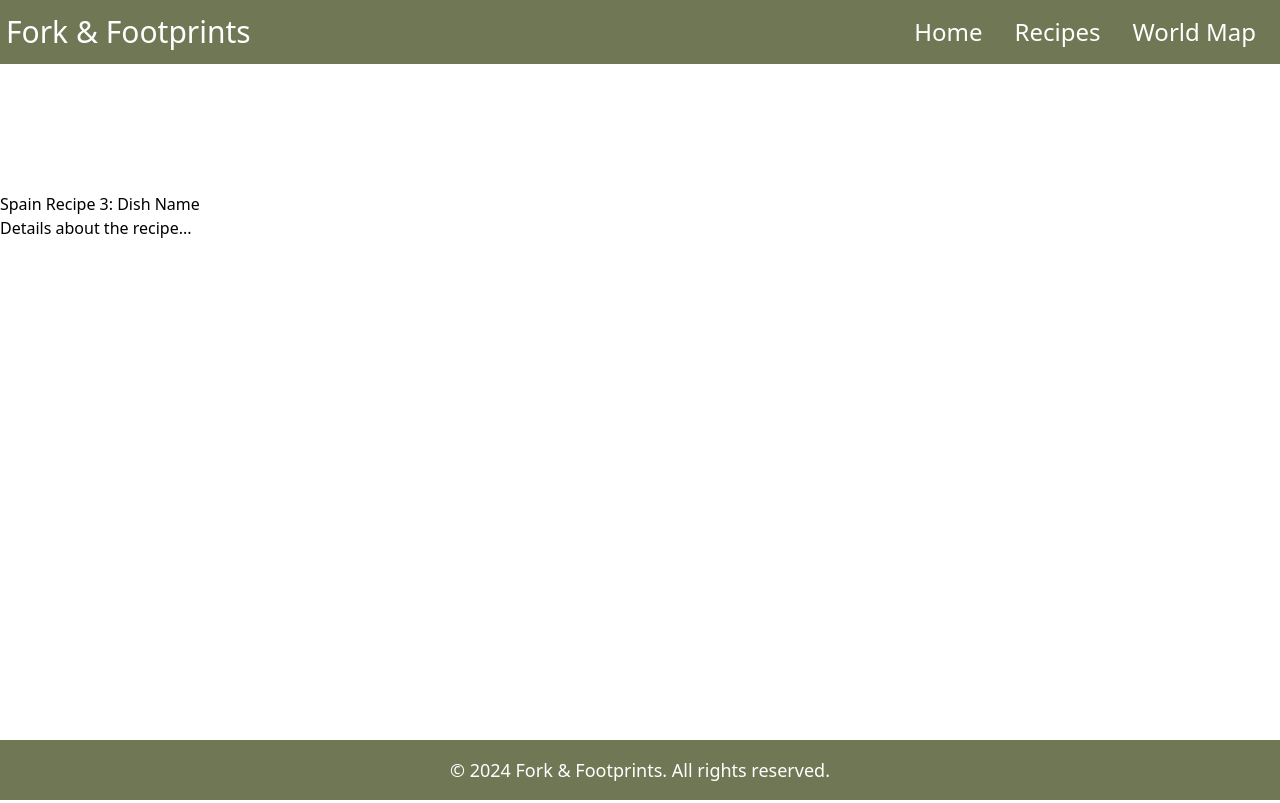
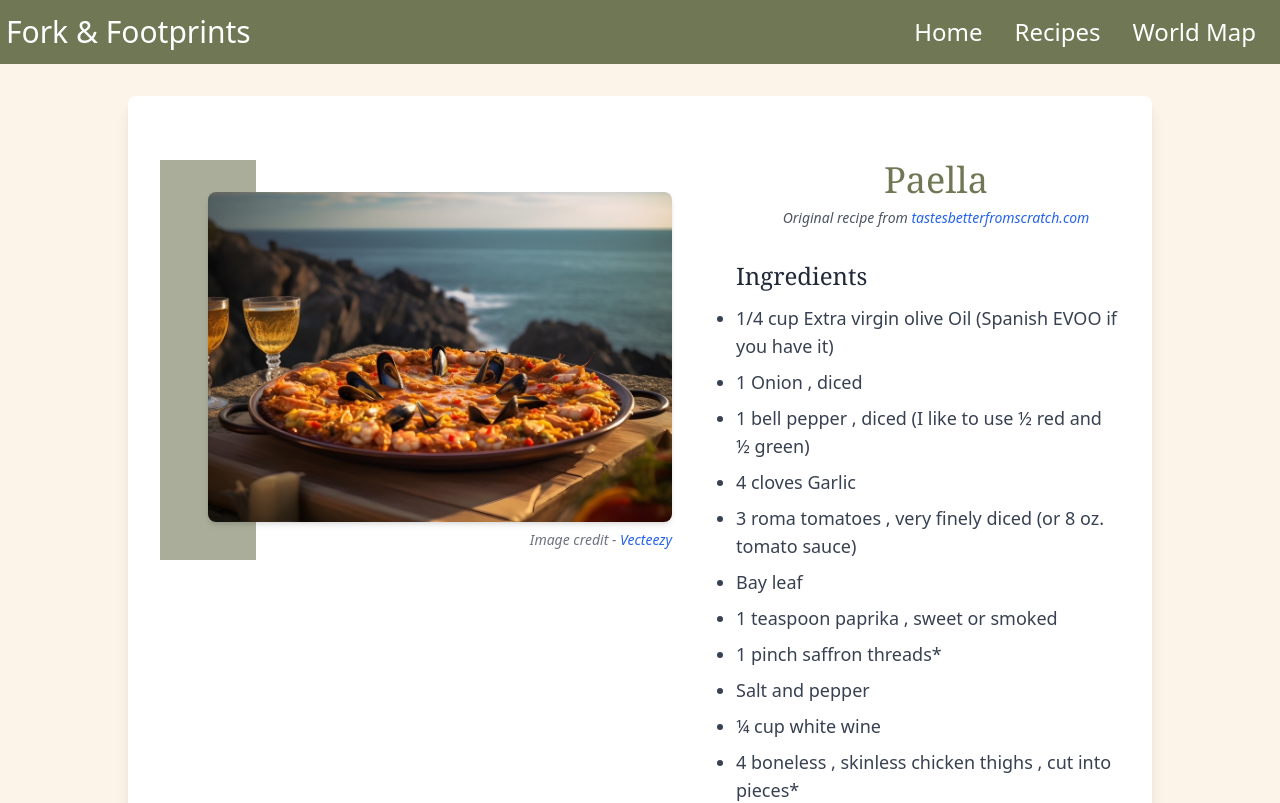
Before and after one commit to Tthompson8416/fork-and-footprints, a React (Vite) app: page /fork-and-footprints/fork-and-footprints/recipes/spain/recipe3 in a window 1280 px wide. Shown: the top 803 px of the page. Built offline with nearby package versions, Linux system fonts and the light colour scheme.

Commit message:
Recipe33 added

```diff
--- a/src/pages/Recipe33.jsx
+++ b/src/pages/Recipe33.jsx
@@ -1,10 +1,110 @@
-import React from 'react';
+import paella from "../assets/images/spain-images/paella.jpg";
 
 const Recipe33 = () => {
   return (
-    <div>
-      <h1 className='mt-48'>Spain Recipe 3: Dish Name</h1>
-      <p>Details about the recipe...</p>
+    <div className="flex justify-center bg-custom-cream px-8 py-12 md:py-16">
+      <div className="relative w-full max-w-[95%] sm:max-w-4xl lg:max-w-5xl bg-white rounded-lg shadow-lg p-8 md:py-16 top-8">
+        {/* Two-column grid for image and ingredients */}
+        <div className="grid grid-cols-1 sm:grid-cols-2 gap-8 mb-12">
+          {/* Left column - Image section */}
+          <div className="relative flex justify-center sm:block">
+            <div className="absolute left-0 hidden w-24 h-[400px] bg-custom-accent/60 sm:block z-0" />
+            <div className="relative w-[80%] sm:w-full sm:ml-12">
+              <img
+                src={paella}
+                alt="Paella"
+                className="w-full h-[200px] sm:h-[330px] object-cover rounded-lg shadow-md mt-8 z-10"
+              />
+              <p className="relative mt-2 text-xs text-center text-gray-500 sm:text-sm 2xl:text-lg sm:text-right italic">
+                Image credit -{" "}
+                <a
+                  href="https://www.vecteezy.com/free-photos/paella"
+                  target="_blank"
+                  rel="noopener noreferrer"
+                  className="text-blue-600 hover:text-blue-800"
+                >
+                  Vecteezy{" "}
+                </a>
+              </p>
+            </div>
+          </div>
+
+          {/* Right column - Title and Ingredients */}
+          <div className="relative z-10 space-y-8">
+            <div className="text-center sm:text-left">
+              <h1 className="mb-2 text-2xl text-center font-serif text-custom-accent sm:text-2xl lg:text-4xl 2xl:text-5xl sm:ml-12 lg:ml-24 2xl:ml-20">
+                Paella{" "}
+              </h1>
+              <p className="text-sm text-center italic text-gray-600 sm:text-md sm:ml-12 lg:ml-24 2xl:text-lg">
+                Original recipe from{" "}
+                <a
+                  href="https://tastesbetterfromscratch.com/paella/"
+                  target="_blank"
+                  rel="noopener noreferrer"
+                  className="text-blue-600 hover:text-blue-800"
+                >
+                  tastesbetterfromscratch.com
+                </a>
+              </p>
+            </div>
+
+            <div>
+              <h2 className="pl-20 mb-3 text-xl font-serif text-gray-800 sm:text-2xl 2xl:text-4xl 2xl:mb-4">
+                Ingredients
+              </h2>
+              <ul className="pl-20 list-disc space-y-2 text-sm text-gray-700 sm:text-base lg:text-lg 2xl:text-2xl z-10">
+                <li>1/4 cup Extra virgin olive Oil (Spanish EVOO if you have it)</li>
+                <li>1 Onion , diced</li>
+                <li>1 bell pepper , diced (I like to use ½ red and ½ green)</li>
+                <li>4 cloves Garlic</li>
+                <li>3 roma tomatoes , very finely diced (or 8 oz. tomato sauce)</li>
+                <li>Bay leaf</li>
+                <li>1 teaspoon paprika , sweet or smoked</li>
+                <li>1 pinch saffron threads*</li>
+                <li>Salt and pepper</li>
+                <li>¼ cup white wine</li>
+                <li>4 boneless , skinless chicken thighs , cut into pieces*</li>
+                <li>¼ cup fresh chopped parsley chopped, divided</li>
+                <li>2 cups Spanish Rice*</li>
+                <li>5 cups Chicken Broth*</li>
+                <li>1/2 cup frozen peas</li>
+                <li>½ lb Jumbo Shrimp or prawns , about 12 – peeled, tail on</li>
+                <li>1/2 lb Mussels (about 10-12), cleaned properly (beards off)</li>
+                <li>8 oz calamari rings</li>
+                <li>Lemons , for garnish</li>
+              </ul>
+            </div>
+          </div>
+        </div>
+
+        <div className="max-w-3xl px-4 mx-auto">
+          <h2 className="mb-6 text-xl font-serif text-center text-gray-800 sm:text-2xl 2xl:text-4xl">
+            Preparation
+          </h2>
+          <div className="space-y-4 text-sm text-gray-700 sm:text-base lg:text-lg 2xl:text-2xl">
+            <p>
+              This iconic Spanish rice dish is all about building layers of
+              flavor and achieving that coveted crispy bottom. The technique
+              requires patience and restraint.
+            </p>
+            <p>
+              The initial sofrito of vegetables creates the flavor foundation,
+              while the saffron and paprika add color and depth. The key is
+              resisting the urge to stir once the rice is added - this
+              undisturbed cooking creates the prized socarrat, that
+              golden-crispy layer at the bottom.
+            </p>
+            <p>
+              A tip from my kitchen: Use a wide, shallow pan to maximize the
+              surface area for the socarrat to form. And pay attention to the
+              sound - when you hear a subtle crackling near the end of cooking,
+              that's the socarrat developing. The 10-minute rest at the end
+              isn't optional - it allows the rice to finish cooking and flavors
+              to settle.
+            </p>
+          </div>
+        </div>
+      </div>
     </div>
   );
 };
```
